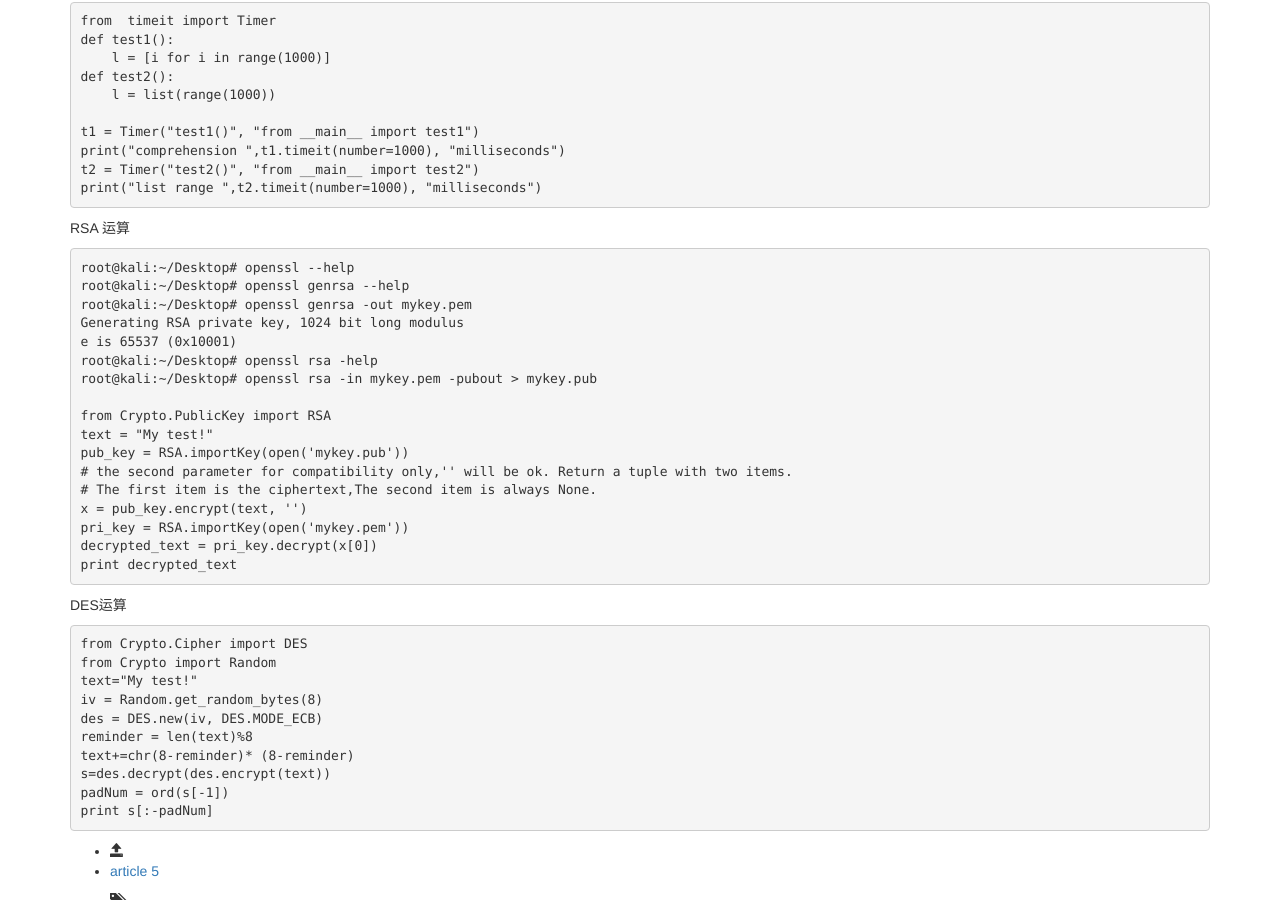
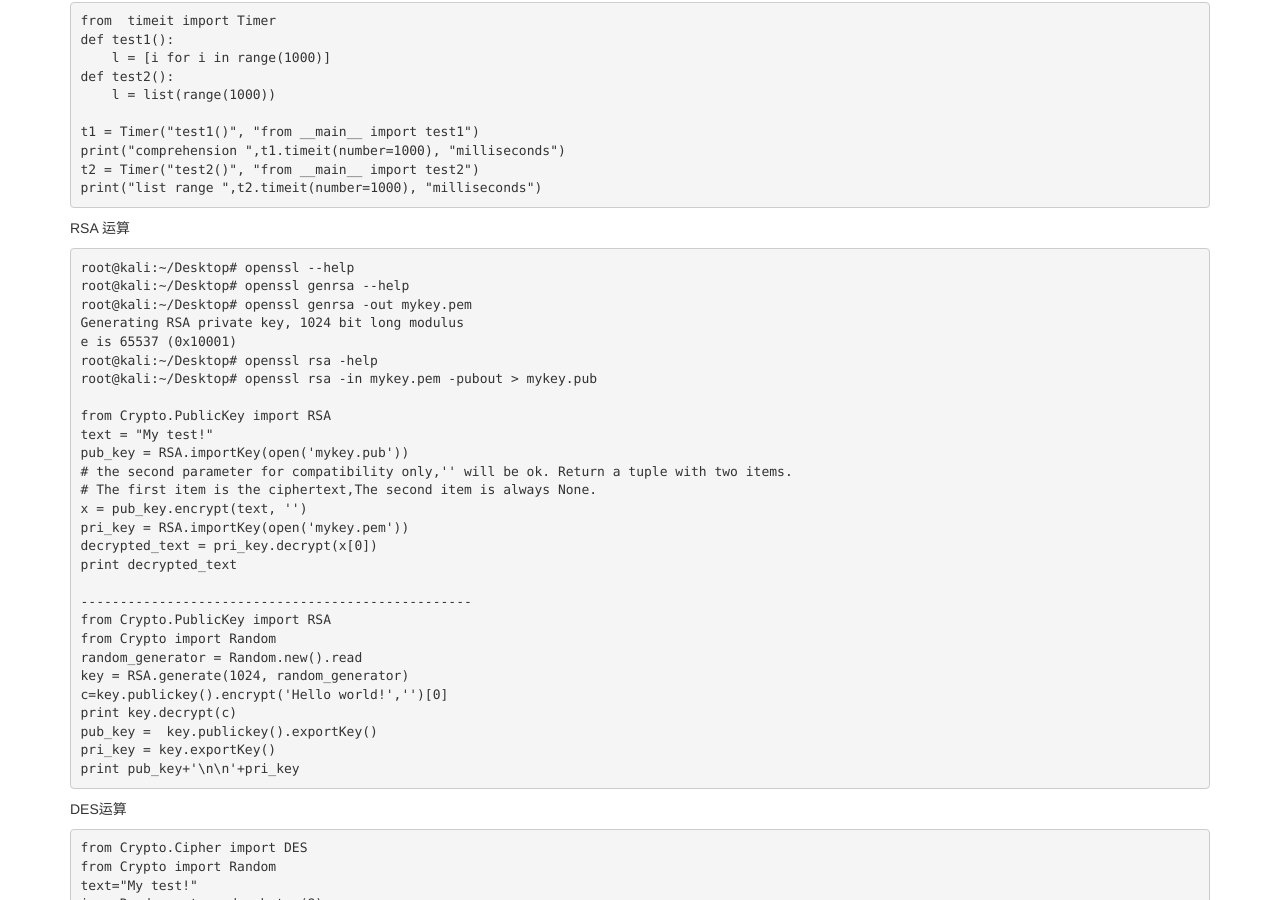
Before and after one commit to tank96a/article, a Jekyll site: the page built from _posts/2015-04-11-python-tips.md, in a window 1280 px wide and 900 px high, scrolled down 270 px. Built offline with Jekyll 4.4.1, drawn with Linux system fonts in a browser that asks for light colours; nearby versions of some CDN libraries; library files that are not in the unit come from our copies; comment, search, counter and statistics services are not loaded.

Commit message:
Update 2015-04-11-python-tips.md

```diff
--- a/_posts/2015-04-11-python-tips.md
+++ b/_posts/2015-04-11-python-tips.md
@@ -44,6 +44,17 @@ x = pub_key.encrypt(text, '')
 pri_key = RSA.importKey(open('mykey.pem'))
 decrypted_text = pri_key.decrypt(x[0])
 print decrypted_text
+
+--------------------------------------------------
+from Crypto.PublicKey import RSA
+from Crypto import Random
+random_generator = Random.new().read
+key = RSA.generate(1024, random_generator)
+c=key.publickey().encrypt('Hello world!','')[0]
+print key.decrypt(c)
+pub_key =  key.publickey().exportKey()
+pri_key = key.exportKey()
+print pub_key+'\n\n'+pri_key
 </pre>
 {% endraw %}
 
```
